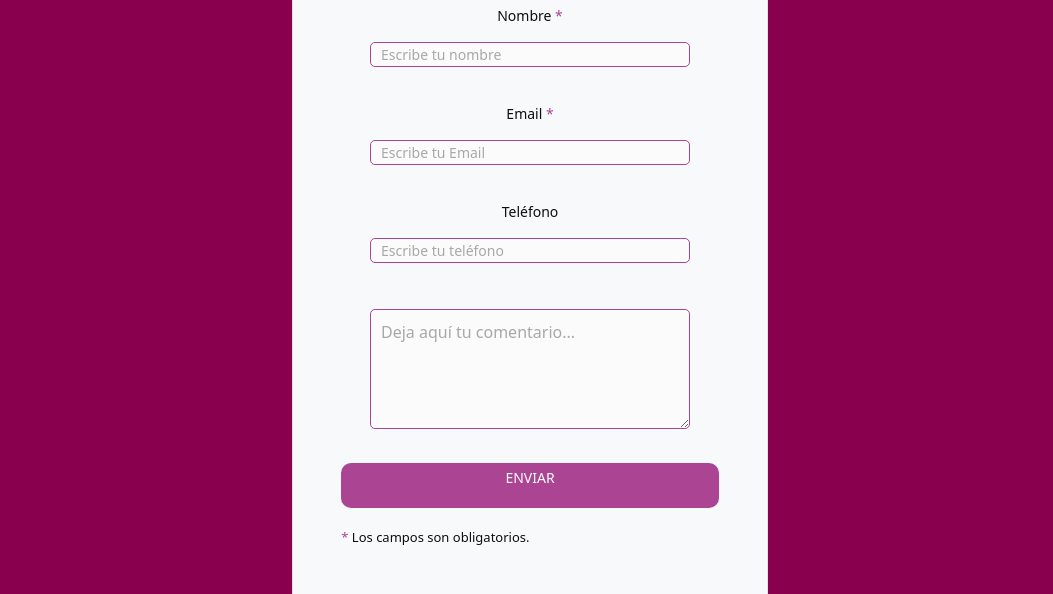
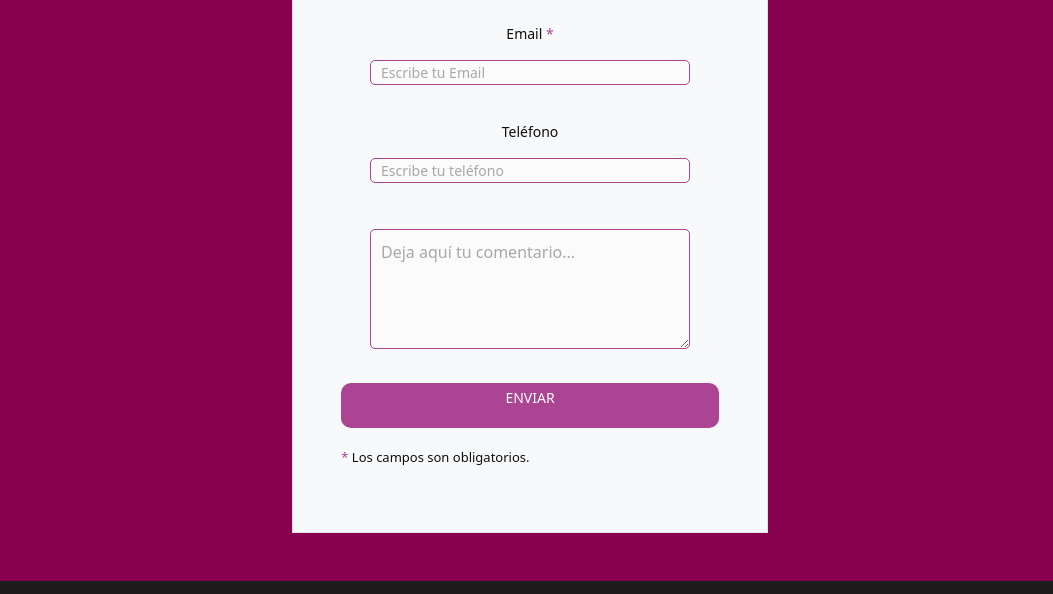
Before and after one commit to javalos87/Piccolina, a website: page pages/contactos.html in a window 1280 px wide. Shown: the part 341-935 px from the top of the page, without its empty margins (110-1163 px from the left). Drawn offline with nearby package versions, Linux system fonts and the light colour scheme.

Commit message:
Contactos Final

```diff
--- a/pages/contactos.html
+++ b/pages/contactos.html
@@ -94,7 +94,7 @@
       </nav>
     </header>
     <main>
-      <section class="candy h-100 d-flex justify-content-center align-items-center">
+      <section class="candy h-100 d-flex justify-content-center align-items-center py-5 ">
           <section >
             <div class="container mt-5 gap-2">
               <div class="bg-light border text-center p-5">
@@ -170,84 +170,7 @@
             </div>
 
           </section>
-
-        <!-- Script de Bootstrap -->
-        <script src="js/bootstrap.js"></script>
       </section>
-        <!-- <section class="candy">
-        <div class="row">
-            <div class="col">
-            <div class="contact_form">
-              <div class="formulario">
-                <h1>Formulario de contacto</h1>
-                <h3>Escríbenos y en breve nos pondremos en contacto</h3>
-
-                <form action="submeter-formulario.php" method="post">
-                  <p>
-                    <label for="nombre" class="colocar_nombre"
-                      >Nombre
-                      <span class="obligatorio">*</span>
-                    </label>
-                    <input
-                      type="text"
-                      name="introducir_nombre"
-                      id="nombre"
-                      required="obligatorio"
-                      placeholder="Escribe tu nombre"
-                    />
-                  </p>
-
-                  <p>
-                    <label for="email" class="colocar_email"
-                      >Email
-                      <span class="obligatorio">*</span>
-                    </label>
-                    <input
-                      type="email"
-                      name="introducir_email"
-                      id="email"
-                      required="obligatorio"
-                      placeholder="Escribe tu Email"
-                    />
-                  </p>
-
-                  <p>
-                    <label for="telefone" class="colocar_telefono">Teléfono </label>
-                    <input
-                      type="tel"
-                      name="introducir_telefono"
-                      id="telefono"
-                      placeholder="Escribe tu teléfono"
-                    />
-                  </p>
-
-                  <p>
-                    <label for="mensaje" class="colocar_mensaje"
-                      >Mensaje
-                      <span class="obligatorio">*</span>
-                    </label>
-                    <textarea
-                      name="introducir_mensaje"
-                      class="texto_mensaje"
-                      id="mensaje"
-                      required="obligatorio"
-                      placeholder="Deja aquí tu comentario..."
-                    ></textarea>
-                  </p>
-
-                  <button class="button1" type="submit" name="enviar_formulario" id="enviar">
-                    <p>Enviar</p>
-                  </button>
-
-                  <p class="aviso">
-                    <span class="obligatorio"> * </span>los campos son obligatorios.
-                  </p>
-                </form>
-              </div>
-            </div>
-           </div>
-        </div>
-        </section> -->
     </main>
     <!--COMIENZA EL FOOTER-->
   <footer>
```
